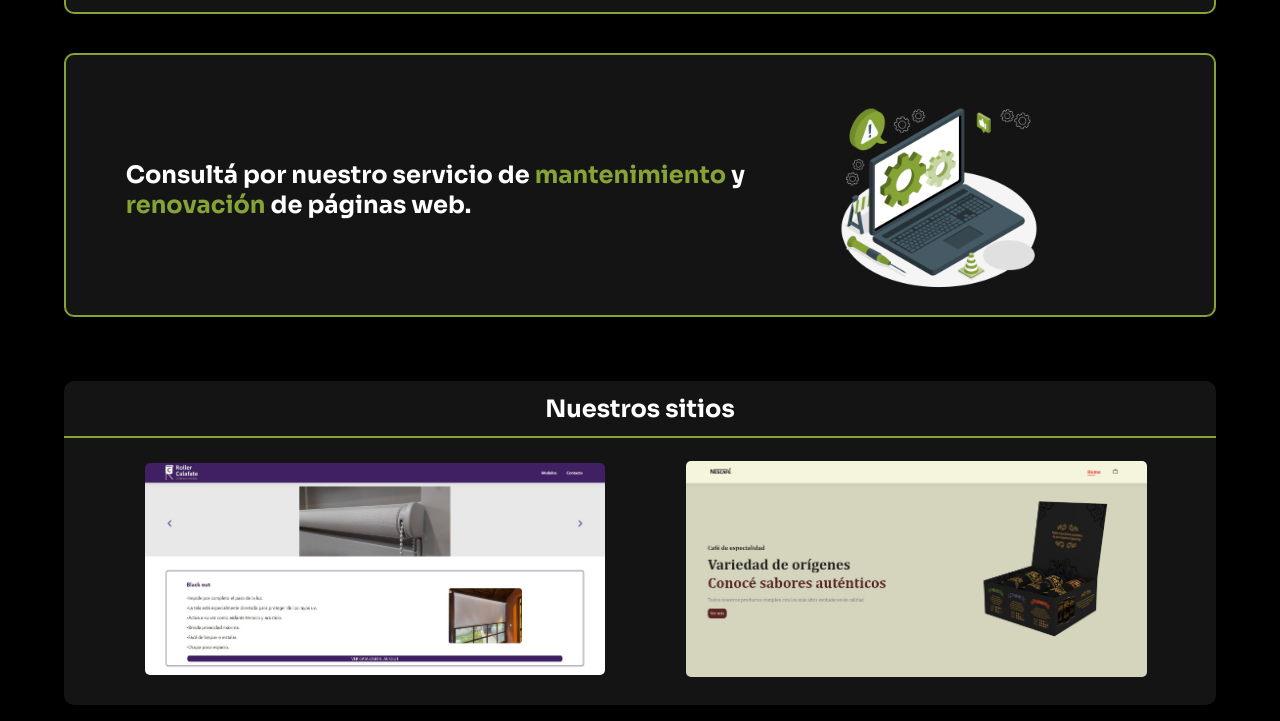
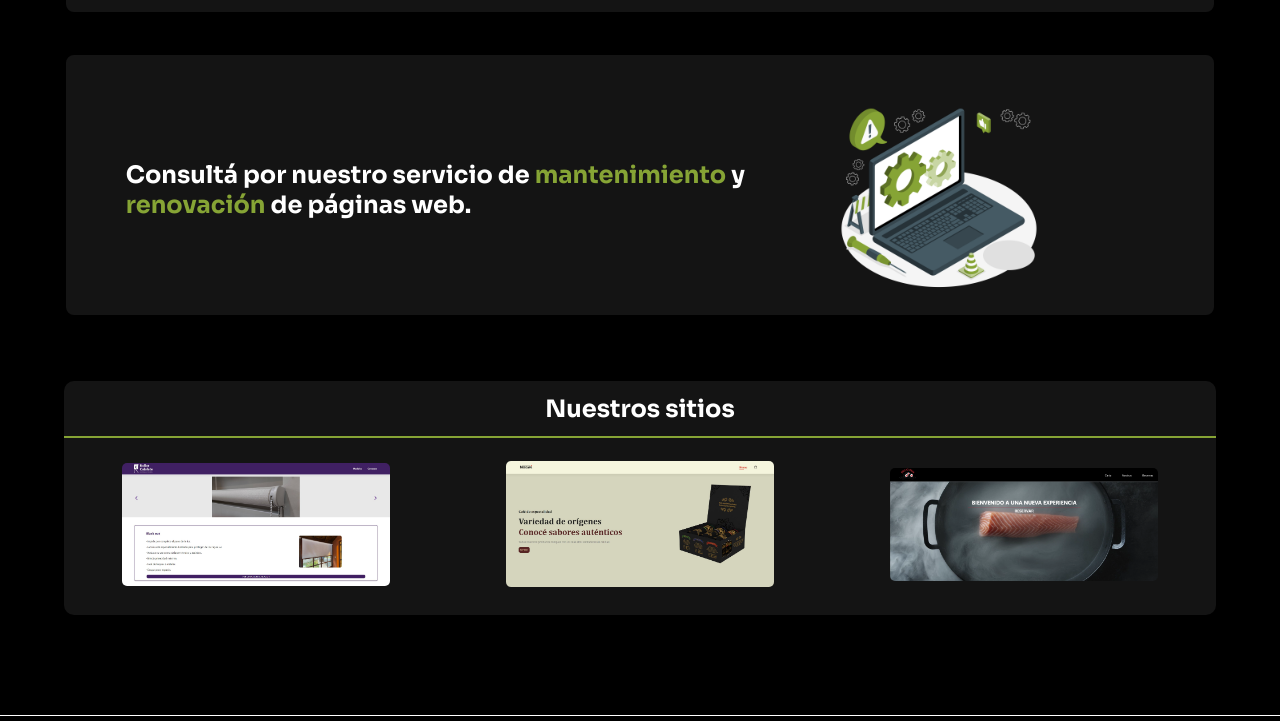
Before and after one commit to tomaslonati/webfte, a plain HTML site: page index.html in a window 1280 px wide. Shown: the part 1159-1880 px from the top of the page. Drawn offline with Linux system fonts and the light colour scheme.

Commit message:
Add files via upload

```diff
--- a/estilo.css
+++ b/estilo.css
@@ -124,7 +124,7 @@ font-style: bold;
     height: 20%;
     margin-left: 5%;
     margin-right: 0;
-    border: 2px solid rgb(134,164,53);
+    border: 2px solid ;
     border-radius: 10px;
     padding-top: 25px;
     margin-bottom: 2%;
@@ -309,16 +309,19 @@ width: 100%;
     background-color: #141414;
   }
 
-  #paginas{
+
+  .paginas{
     width: 40%;
-margin-left: 7%;
+margin-left: 5%;
 margin-top: 2%;
 margin-bottom: 2%;
+margin-right: 5%;
 
   }
+
   #paginas-foto{
     width: 100%;
-    padding: 30px solid white;
+
     border-radius: 5px;
   }
   #porfolio h1{
@@ -514,7 +517,7 @@ footer a{
      #container{
       display: inline-block;
      }
-     #paginas{
+     .paginas{
       width: 100%;
       margin: auto;
       margin-top: 10px;
--- a/index.html
+++ b/index.html
@@ -90,15 +90,21 @@
 
   <div id="container">
 
-<div id="paginas">
+<div class="paginas">
 <a target="_blank" href="https://rollercalafate.vercel.app/"><img id="paginas-foto" src="IMAGENES/roller.jpg" alt=""></a>
 
 </div>
 
-<div id="paginas">
+<div class="paginas">
   <a target="_blank" href="https://paginacafe.vercel.app/"><img id="paginas-foto" src="IMAGENES/cafe.jpg" alt=""></a>
   </div>
 
+
+
+<div class="paginas" id="demo">
+  <a target="_blank" href="https://demoresto.vercel.app/"><img id="paginas-foto" src="IMAGENES/Captura de pantalla 2023-04-15 173530.png" alt=""></a>
+  </div>
+</div>
 </div>
 
   </section>
```
Also changed, not shown: IMAGENES/Captura de pantalla 2023-04-15 173530.png (added).
